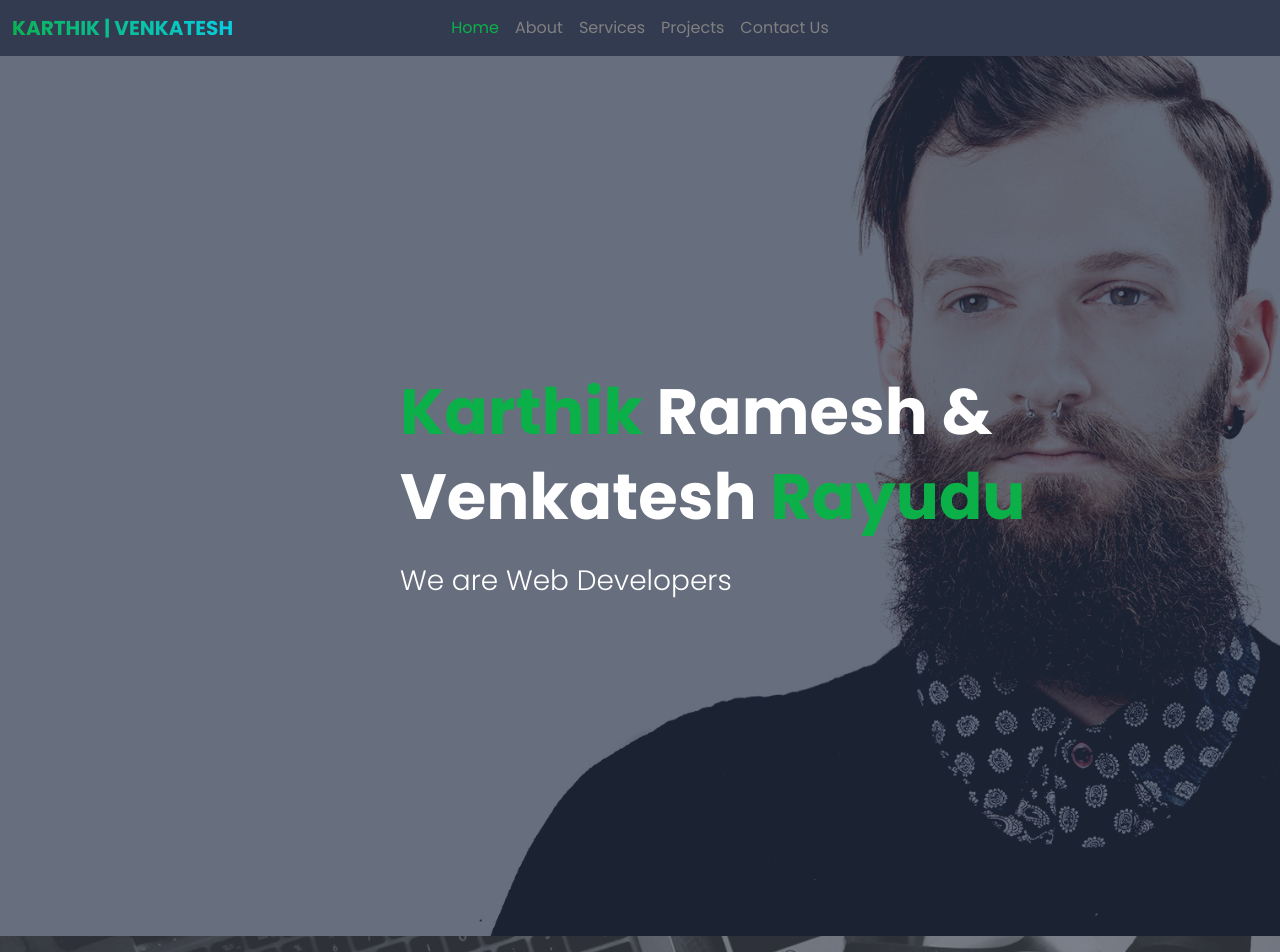
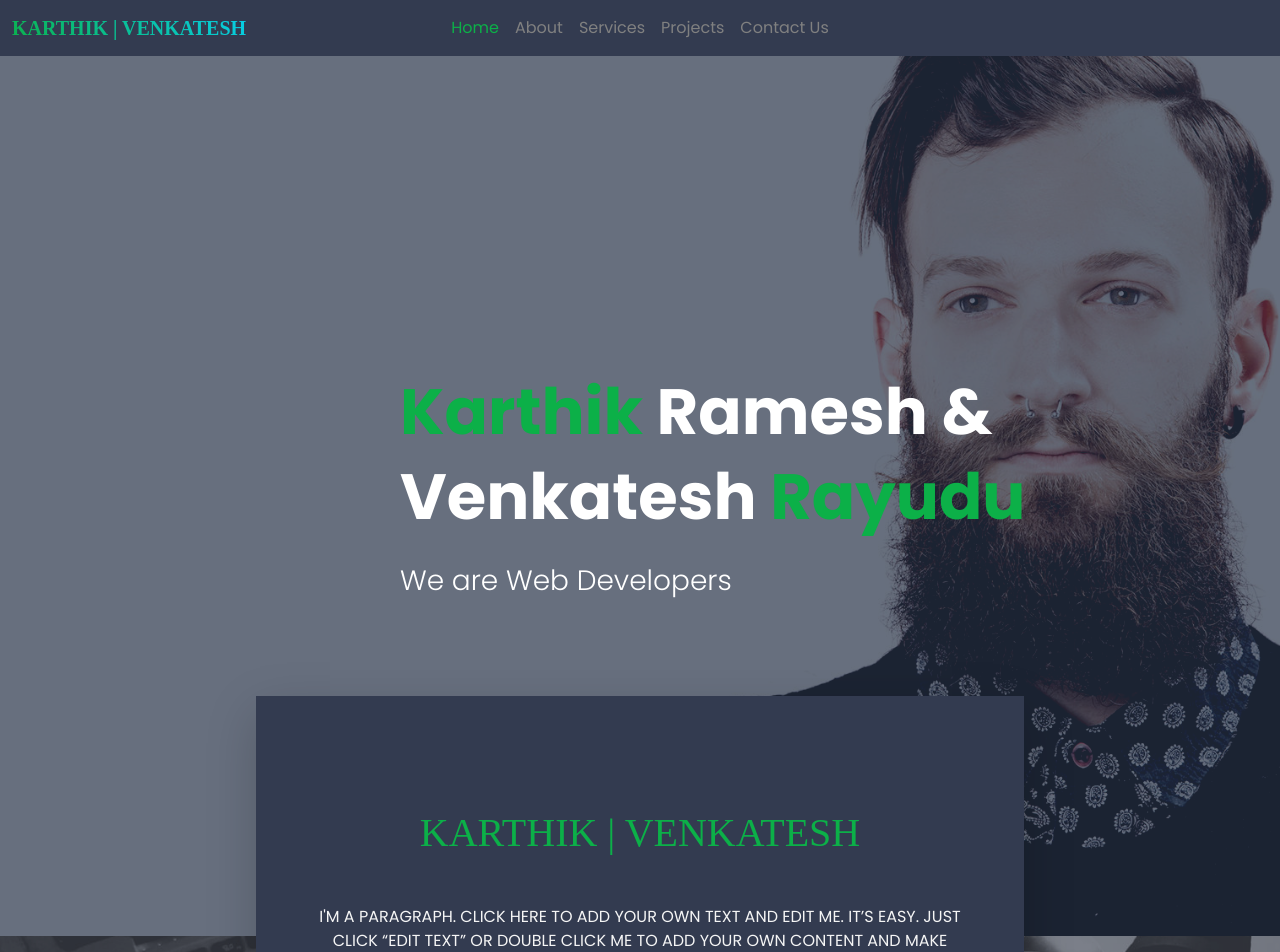
Before and after one commit to Karthikramesh12/FreeLancing-Portfolio, a React (Vite) app: page / in a window 1280 px wide. Shown: the top 952 px of the page. Built offline with nearby package versions, Linux system fonts and the light colour scheme.

Commit message:
added font

```diff
--- a/src/Components/Cv/Cv.css
+++ b/src/Components/Cv/Cv.css
@@ -22,4 +22,5 @@
 }
 .card-heading{
     color: #0cb048;
+    font-family: "Didot", "Modern No. 20", serif;
 }
--- a/src/Components/Nav/Nav.css
+++ b/src/Components/Nav/Nav.css
@@ -30,6 +30,7 @@
     color: transparent;
   /* Optional: make text bold to show gradient better */
     font-weight: bold;
+    font-family: "Didot", "Modern No. 20", serif;
   }
   .navbar-brand:hover{
     background-image: linear-gradient(45deg, #0cb048, rgb(7, 207, 237)) !important;
--- a/src/Components/Skills/Skills.jsx
+++ b/src/Components/Skills/Skills.jsx
@@ -2,7 +2,7 @@ import './Skills.css';
 import '../Hero/Hero.css'
 import Skill_img from '../../assets/Images/Services-icons/035244_9f46dd7c6e524eef94172c670fff1913~mv2_d_1920_1343_s_2.jpg';
 import { useState, useRef, useEffect } from 'react';
-
+import Cv from '../Cv/Cv';
 function Skills() {
   const [visibleBars, setVisibleBars] = useState(new Array(7).fill(false));
   const sectionRef = useRef(null);
@@ -63,6 +63,7 @@ function Skills() {
 
       {/* Content container */}
       <div className="position-absolute w-100 h-100 overlay-dark">
+      <Cv/>
         <div className="container h-100 d-flex flex-column justify-content-center">
           <div className="text-center mb-5">
             <h2 className="display-1 text-color fw-normal mb-3">01 PROFESSIONALS</h2>
```
